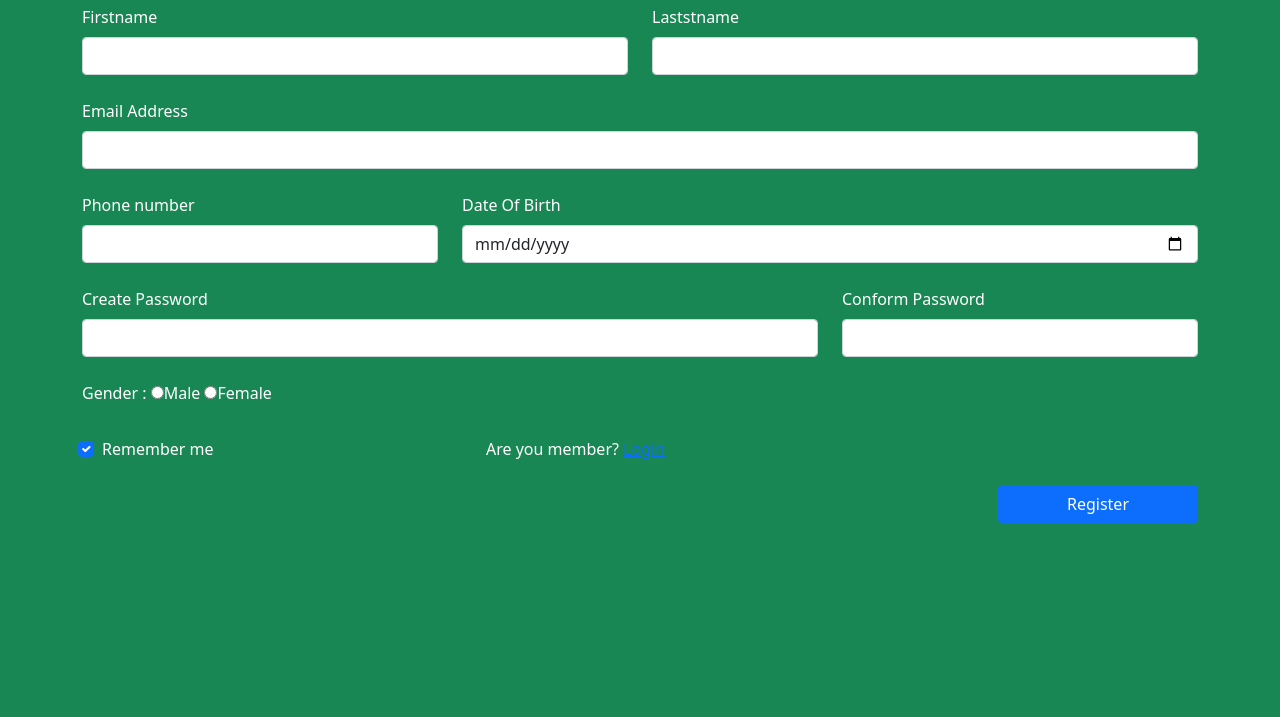
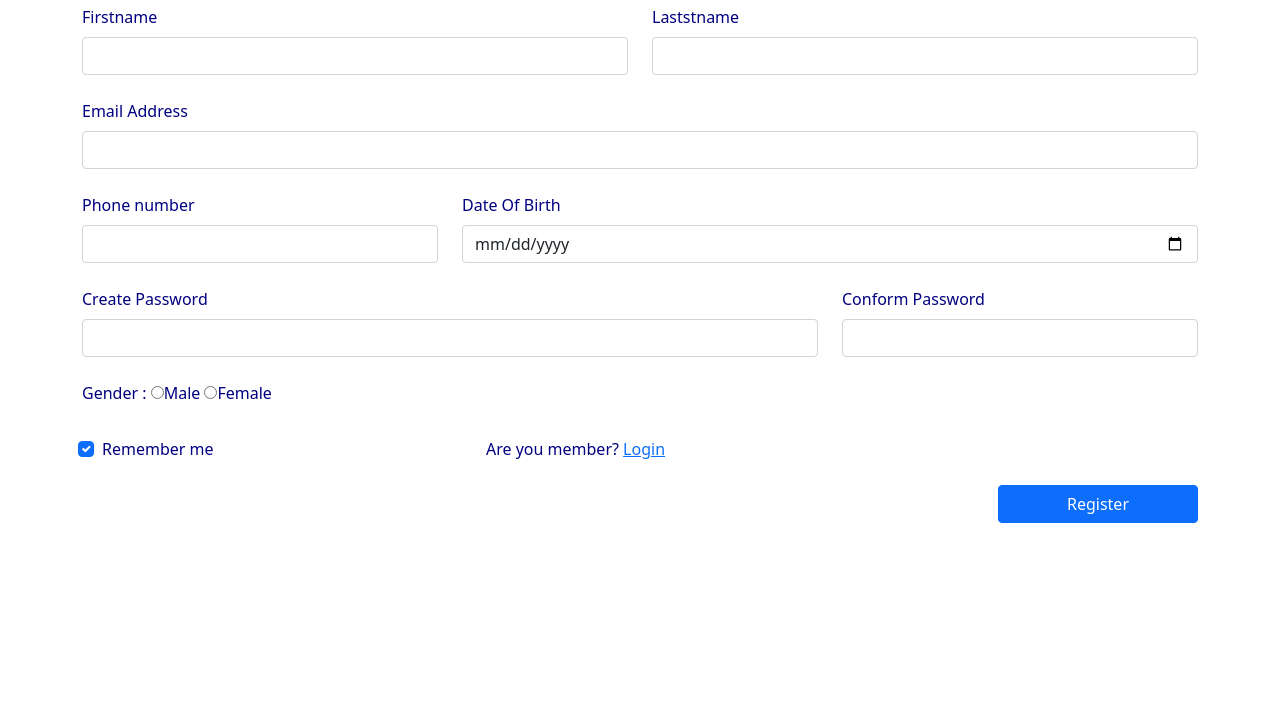
Before and after one commit to nnireshkumar14/HTML_val_Form, a plain HTML site: page RegForm.html in a window 1280 px wide. Shown: the part 83-800 px from the top of the page. Drawn offline with nearby package versions, Linux system fonts and the light colour scheme.

Commit message:
Update RegForm.html

```diff
--- a/RegForm.html
+++ b/RegForm.html
@@ -20,9 +20,9 @@
 
     </style>
     </head>
-    <body class="bg-success">
+    <body >
 
-    <div class="container " style="color:white;" >
+    <div class="container " style="color:navy;" >
 
            <form id="form">
                <h1 class="text-center mt-3 mb-4">Registration </h1>
@@ -30,13 +30,13 @@
                <div class="row">
 
                <!--firstname-->
-               <div class="form-outline mb-4 col-md-6">
+               <div class="form-outline mb-4 col-6 col-md-6">
                <label class="form-label" for="Firstname">Firstname</label>
                <input type="text" id="Firstname" name="name" class="form-control h-10px" required >
                 </div>
 
                <!--Lasttname-->
-               <div class="form-outline mb-4 col-md-6">
+               <div class="form-outline mb-4 col-6 col-md-6">
                <label class="form-label" for="Laststname">Laststname</label>
                  <input type="text" id="Laststname" name="lastname" class="form-control h-10px" required >
                  </div>
@@ -49,13 +49,13 @@
 
 
                   <!--phone numbr-->
-                  <div class="form-outline mb-4 col-md-4">
+                  <div class="form-outline mb-4 col-6 col-md-4">
                   <label class="form-label" for="number">Phone number</label>
                  <input type="number" id="number" name="number" class="form-control h-10px" required >
                  </div>
 
                  <!--date of birth-->
-                 <div class="form-outline mb-4 col-md-8">
+                 <div class="form-outline mb-4 col-6 col-md-8">
                <label class="form-label" for="date">Date Of Birth</label>
                 <input type="date" id="date" name="date" class="form-control h-10px" required >
                </div>
```
